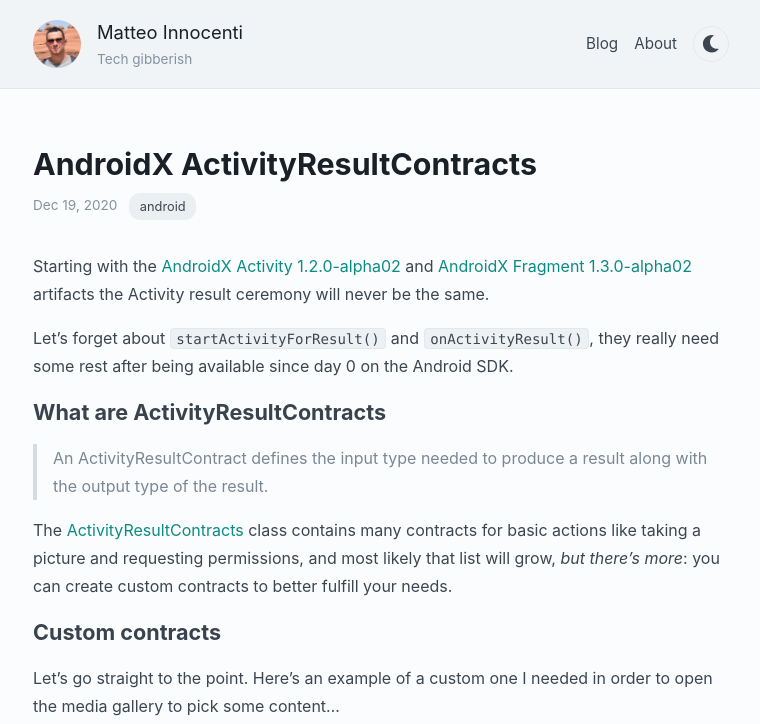
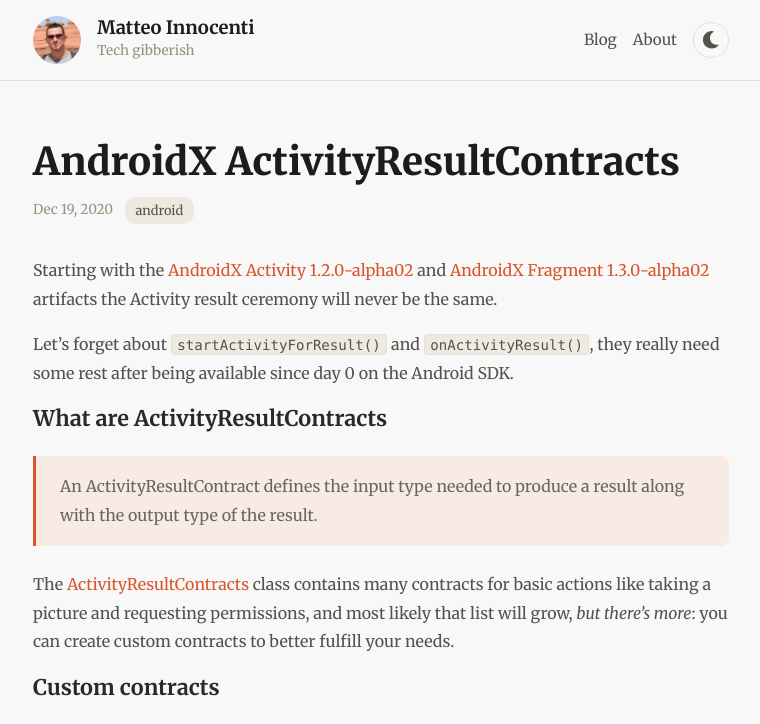
Before and after one commit to matteinn/matteinn.github.io, an Astro site: page /posts/activityresultcontracts/ in a window 1280 px wide. Shown: the top 724 px of the page, without its empty margins (259-1019 px from the left). Built offline with nearby package versions, Linux system fonts and the light colour scheme; Astro itself is replaced by a stand-in of ours.

Commit message:
style: applied the new theme

```diff
--- a/astro.config.mjs
+++ b/astro.config.mjs
@@ -10,8 +10,8 @@
     shikiConfig: {
       // Dual themes: switched via the `data-theme` attribute (see global.css)
       themes: {
-        light: 'github-light',
-        dark: 'dracula',
+        light: 'one-light',
+        dark: 'one-dark-pro',
       },
     },
   },
--- a/src/layouts/Base.astro
+++ b/src/layouts/Base.astro
@@ -37,6 +37,14 @@
     <meta property="og:type" content={pathname.startsWith('/posts/') ? 'article' : 'website'} />
     <meta name="twitter:card" content="summary" />
     <meta name="twitter:site" content={`@${SITE.twitter}`} />
+
+    <!-- Font: Merriweather everywhere -->
+    <link rel="preconnect" href="https://fonts.googleapis.com" />
+    <link rel="preconnect" href="https://fonts.gstatic.com" crossorigin />
+    <link
+      rel="stylesheet"
+      href="https://fonts.googleapis.com/css2?family=Merriweather:ital,opsz,wght@0,18..144,400..900;1,18..144,400&display=swap"
+    />
 
     <!-- Mastodon verification -->
     <link rel="me" href={SITE.mastodon} />
--- a/src/styles/global.css
+++ b/src/styles/global.css
@@ -5,41 +5,52 @@
  */
 
 :root[data-theme='dark'] {
-  --bg: #1d1f27;
-  --surface: #282a36;
-  --text: #afafaf;
-  --text-strong: #ffffff;
-  --heading: #d2d5d9;
-  --muted: #6b747c;
-  --accent: #67fdf2;
-  --accent-secondary: #46a2a0;
-  --border: #2c2d2d;
-  --tag-bg: #292828;
-  --tag-hover-bg: #2b383e;
-  --blockquote-border: #424242;
-  --blockquote-text: #757575;
-  --inline-code-bg: #282a36;
+  --bg: #1d1a17;
+  --surface: #26221e;
+  --text: #b3aca1;
+  --text-strong: #f4efe6;
+  --heading: #ddd6c9;
+  --muted: #7d766c;
+  --accent: #e8734a;
+  --accent-secondary: #b3552f;
+  --border: #322d27;
+  --tag-bg: #2b2721;
+  --tag-hover-bg: #37281f;
+  --blockquote-border: #e8734a;
+  --blockquote-bg: #29211c;
+  --blockquote-text: #b3aca1;
+  --inline-code-bg: #2a2621;
+  --selection-bg: #6e3520;
+  --selection-text: #f4efe6;
 }
 
 :root[data-theme='light'] {
-  --bg: #fbfcfd;
-  --surface: #f1f4f6;
-  --text: #3c4650;
-  --text-strong: #1a2027;
-  --heading: #39434d;
-  --muted: #8492a0;
-  --accent: #0c8b84;
-  --accent-secondary: #46a2a0;
-  --border: #e3e8ec;
-  --tag-bg: #eceff2;
-  --tag-hover-bg: #dcefed;
-  --blockquote-border: #d4dbe1;
-  --blockquote-text: #7a8794;
-  --inline-code-bg: #eef1f3;
+  --bg: #f8f8f8;
+  --surface: #f2eee6;
+  --text: #55524b;
+  --text-strong: #1e1c19;
+  --heading: #2c2925;
+  --muted: #98917f;
+  --accent: #d9552b;
+  --accent-secondary: #b3552f;
+  --border: #e7e1d4;
+  --tag-bg: #eee9df;
+  --tag-hover-bg: #f7e4da;
+  --blockquote-border: #d9552b;
+  --blockquote-bg: #f7ebe3;
+  --blockquote-text: #6b665d;
+  --inline-code-bg: #efeae1;
+  --selection-bg: #f5cfbd;
+  --selection-text: #1e1c19;
 }
 
 * {
   box-sizing: border-box;
+}
+
+::selection {
+  background: var(--selection-bg);
+  color: var(--selection-text);
 }
 
 html {
@@ -50,9 +61,8 @@
   margin: 0;
   background: var(--bg);
   color: var(--text);
-  font-family: -apple-system, BlinkMacSystemFont, 'Segoe UI', Roboto, 'Helvetica Neue',
-    Arial, sans-serif;
-  line-height: 1.75;
+  font-family: 'Merriweather', Georgia, 'Times New Roman', serif;
+  line-height: 1.8;
   font-size: 1rem;
   transition: background 0.25s ease, color 0.25s ease;
   /* Sticky footer: main grows so the footer sits at the viewport bottom */
@@ -80,16 +90,19 @@
 h1,
 h2,
 h3,
-h4 {
+h4,
+.site-title {
   color: var(--text-strong);
-  line-height: 1.3;
+  line-height: 1.25;
+  font-weight: 700;
 }
+
 
 /* ---------- Header ---------- */
 
 .site-header {
   border-bottom: 1px solid var(--border);
-  background: var(--surface);
+  background: var(--bg);
 }
 
 .site-header .container {
@@ -246,7 +259,7 @@
 
 .post-list h2 {
   margin: 0 0 0.35rem;
-  font-size: 1.35rem;
+  font-size: 1.6rem;
 }
 
 .post-list h2 a {
@@ -299,8 +312,9 @@
 /* ---------- Article ---------- */
 
 .post-header h1 {
-  margin: 0 0 0.5rem;
-  font-size: 1.9rem;
+  margin: 0 0 0.75rem;
+  font-size: 2.4rem;
+  font-weight: 800;
 }
 
 .post-header .post-meta {
@@ -333,10 +347,16 @@
 }
 
 .post-content blockquote {
-  border-left: 0.25rem solid var(--blockquote-border);
+  border-left: 0.2rem solid var(--blockquote-border);
+  border-radius: 0 0.5rem 0.5rem 0;
+  background: var(--blockquote-bg);
   color: var(--blockquote-text);
-  margin: 1rem 0;
-  padding-left: 1rem;
+  margin: 1.5rem 0;
+  padding: 1rem 1.5rem;
+}
+
+.post-content blockquote p {
+  margin: 0;
 }
 
 .post-content code {
@@ -432,7 +452,8 @@
 
 .page-title {
   margin: 0 0 1.5rem;
-  font-size: 1.7rem;
+  font-size: 2rem;
+  font-weight: 800;
 }
 
 .lead {
```
